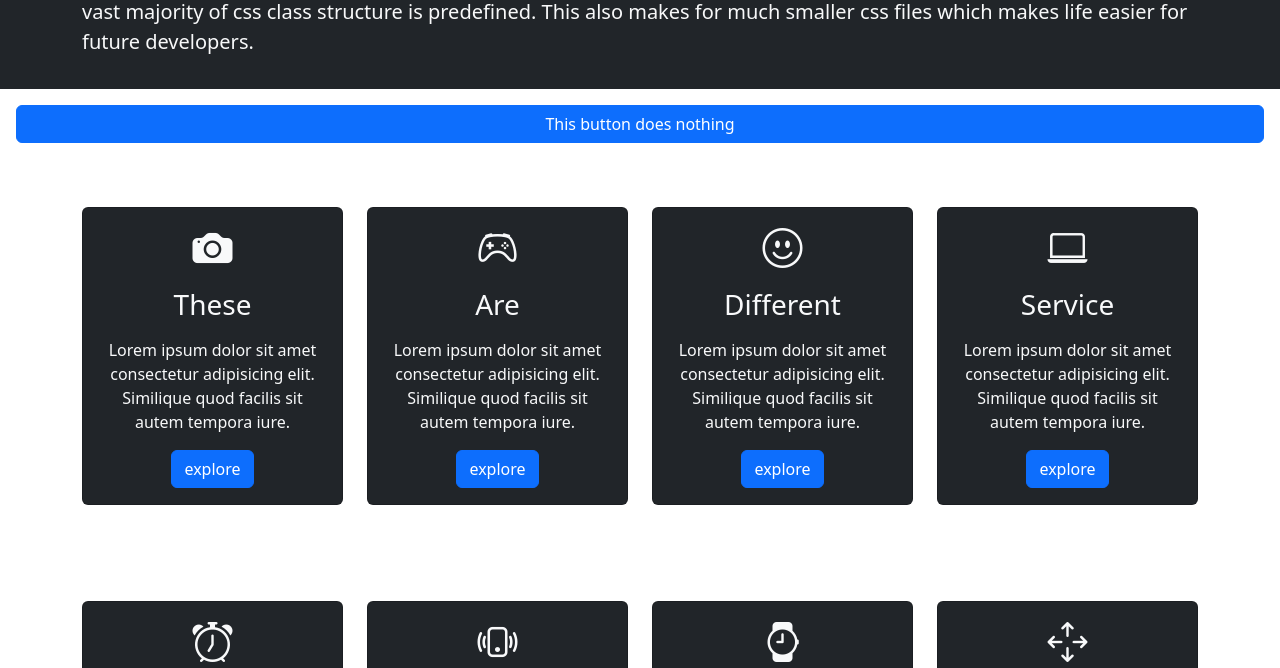
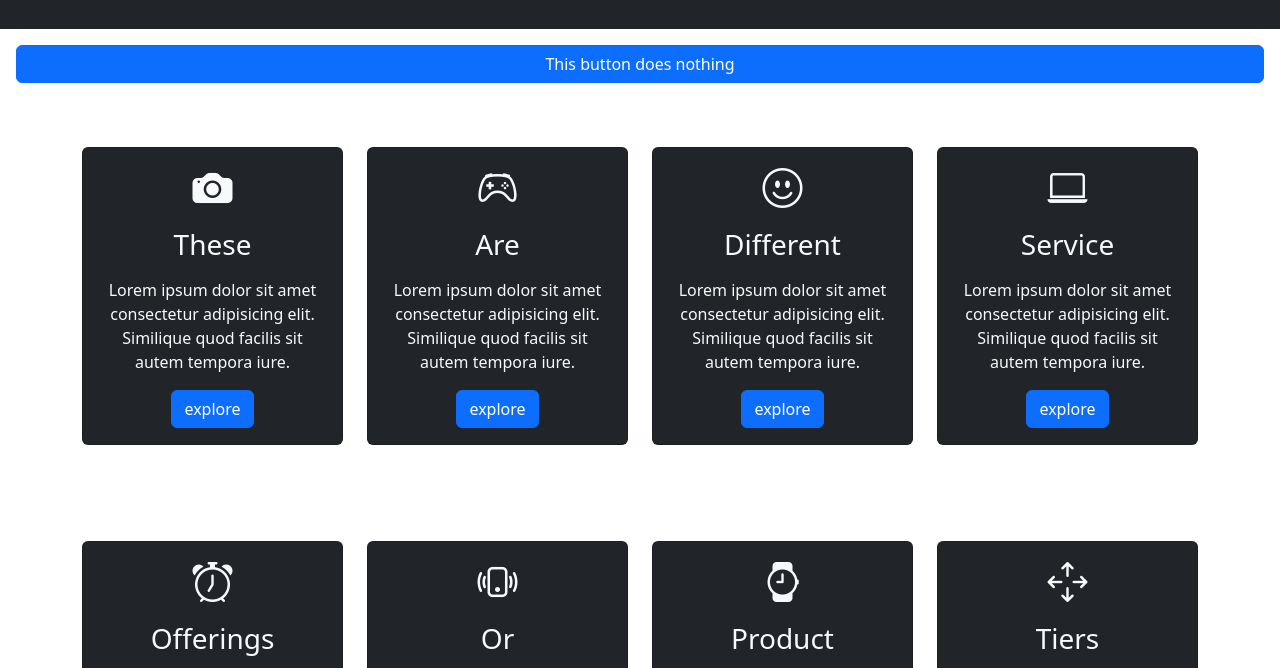
Before and after one commit to Lane-G-Smith/WebsiteTemplates.Bootstrap, a plain HTML site: page index.html in a window 1280 px wide. Shown: the part 195-863 px from the top of the page. Drawn offline with nearby package versions, Linux system fonts and the light colour scheme.

```diff
--- a/style.css
+++ b/style.css
@@ -1,9 +1,3 @@
-body::before {
-    display:block;
-    content: "";
-    height:60px;
-}
-
 .navheight {
     height:60px;
 }
```
